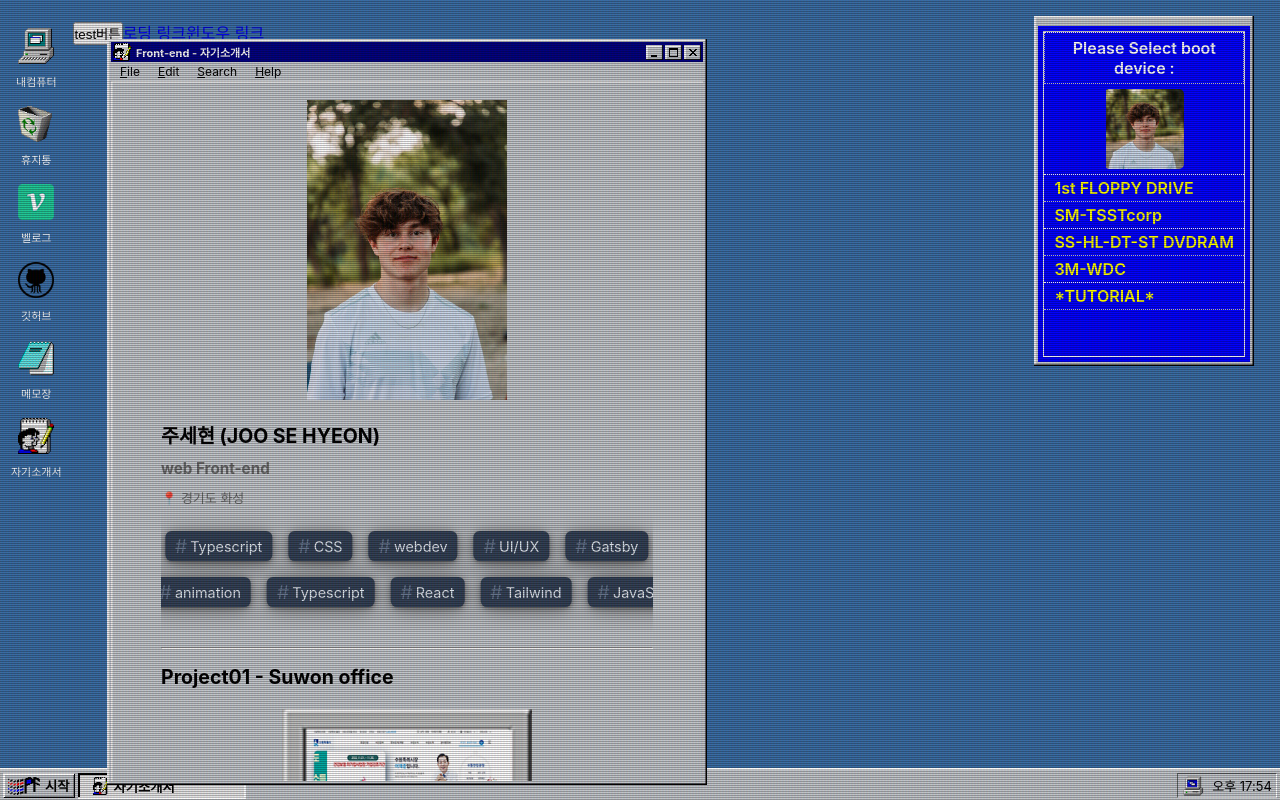
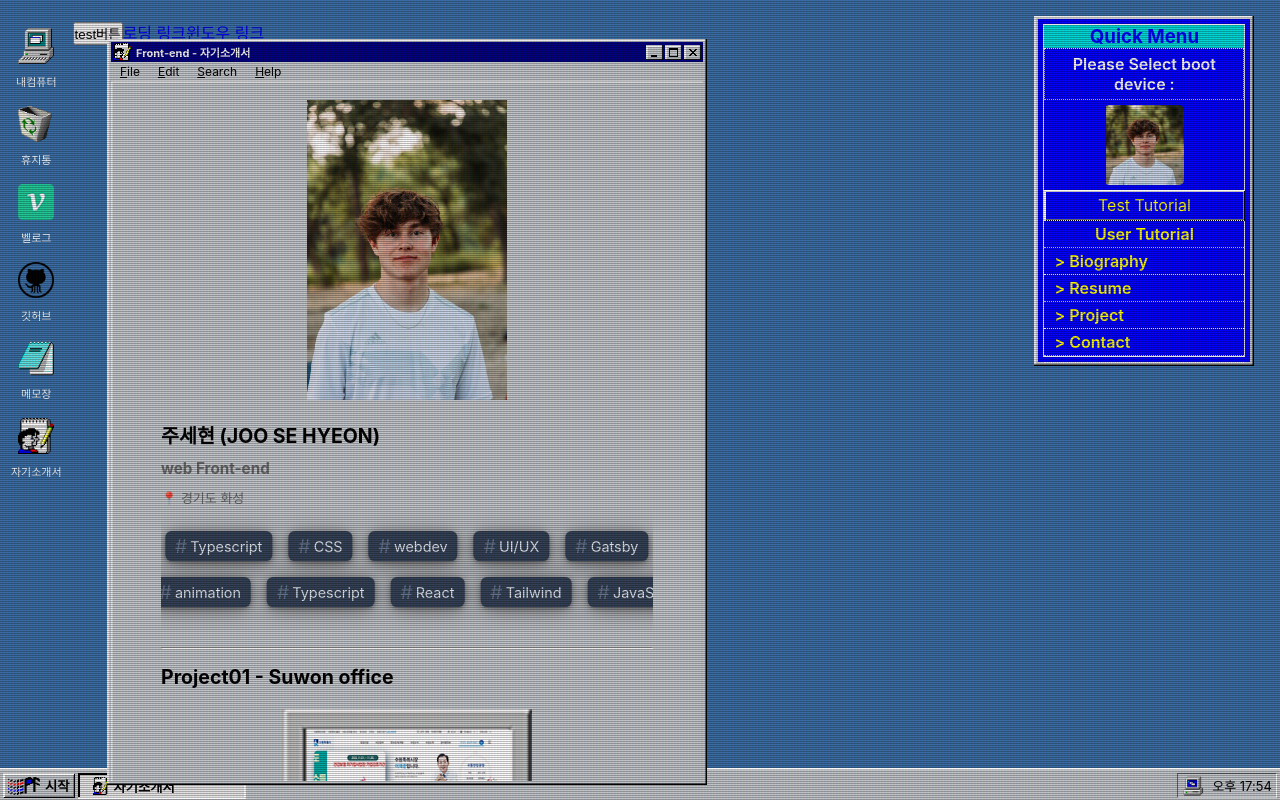
Before and after one commit to NuyHesHUB/portfolio98, a React (Create React App) app: page /Windows in a window 1280 px wide. Built offline with nearby package versions, Linux system fonts and the light colour scheme.

Commit message:
23.03.24

```diff
--- a/src/components/Button.js
+++ b/src/components/Button.js
@@ -54,6 +54,7 @@ const StyledButton = styled.button`
 `;
 
 function Button({ id, children, pressed, clicked, pad }) {
+  /* console.log(pressed); */
   return (
     <StyledButton onClick={clicked} pressed={pressed} id={id}>
       <StyledButtonInside pad={pad}>{children}</StyledButtonInside>
--- a/src/components/Dockbar/DockbarGroup.js
+++ b/src/components/Dockbar/DockbarGroup.js
@@ -28,6 +28,7 @@ const StyledGroup = styled.div`
 
 function DockbarGroup({showStart, notepad, resume, about, deleted, onStartClick, onNotepadClick, onResumeClick, onAboutClick, onDeletedClick}){
     /* console.log(resume.maximized); */
+    /* console.log('showStart',showStart); */
     const notepadButton = notepad.show?
         <Button
             id="notepad-button"
@@ -94,6 +95,7 @@ function DockbarGroup({showStart, notepad, resume, about, deleted, onStartClick,
                 <span>휴지통</span>
             </div>
         </Button> : null;
+
     return (
         <StyledDockbarGroup>
             <StyledGroup>
--- a/src/components/Windows/Profile.jsx
+++ b/src/components/Windows/Profile.jsx
@@ -1,6 +1,10 @@
 import React from 'react';
 import styled from 'styled-components';
 import ProfileIMG from '../../assets/resume-img/profile.jpg'
+import {connect} from 'react-redux'
+import { startTutorialClicked } from '../../store/actions/actions'
+import Tutorial from './Tutorial';
+/* import Button from '../Button'; */
 
 const ProfileFrame=styled.div`
     width: 220px;
@@ -14,7 +18,7 @@ const ProfileFrame=styled.div`
     position: absolute;
     top: 2%;
     right: 2%;
-    padding-top: 10px;
+    /* padding-top: 30px; */
 `
 const ProfileWrap=styled.div`
     width: 100%;
@@ -59,36 +63,120 @@ const ProfileWrap=styled.div`
             color: yellow;
             font-weight: 600;
             padding: 3px 10px;
-            &:last-child{
-                animation: tutorial .5s infinite;
+            &:first-child{
+                animation: tutorial 1s infinite;
             }
             &:hover{
                 background: #ededed;
                 color: blue;
             }
             @keyframes tutorial {
-                0% {color: red}
-                100% {color: yellow;}
+                0%{color: red}
+                50% {color: yellow;}
+                100% {color: red;}
             }
         }
     }
 `
+/* function Button ({pressed}){
+    return <Button pressed={pressed}/>
+} */
+const StyledButtonInside = styled.div`
+  border: 1px dotted transparent;
+  /* padding: 0 ${props => props.pad ? props.pad + 'px' : '10px'}; */
+  height: 100%;
+  width: 100%;
+  text-align: center;
+  display: flex;
+  flex-direction: column;
+  justify-content: center;
+  /* width: ${props => props.pad ? `auto` : `160px`}; */
 
-const Profile = () => {
+  div {
+    display: flex;
+
+    span, b {
+      display: flex;
+      flex-direction: column;
+      justify-content: center;
+      padding-left: 3px;
+    }
+  }
+`;
+const StyledTutoBtn = styled.div`
+  /* box-shadow: rgb(255, 255, 255) 1px 1px 0px 1px inset,
+    rgb(134, 138, 142) 0px 0px 0px 1px inset, rgb(0, 0, 0) 1px 1px 0px 0px;
+  border: none;
+  padding: 3px;
+  background: rgb(195, 199, 203);
+  margin-right: 4px;
+  height: 100%; */
+  width: 100%;
+  height: 30px;
+  background: blue;
+  box-shadow: rgb(255, 255, 255) 1px 1px 0px 1px inset,
+    rgb(134, 138, 142) 0px 0px 0px 1px inset, rgb(0, 0, 0) 1px 1px 0px 0px;
+  color:yellow;
+
+
+  ${props => props.pressed ? `
+    box-shadow: rgb(255, 255, 255) 1px 1px 0 1px, rgb(0, 0, 0) 1px 1px 0px 1px inset !important;
+    font-weight: bold;
+    background-color: #blue !important;
+    padding: 4px 2px 2px 4px;
+  `: ``};
+
+  &:focus {
+    box-shadow: rgb(255, 255, 255) 1px 1px 0px 1px inset,
+      rgba(0, 0, 0, 0.4) 0px 0px 0 1.5px inset, rgb(0, 0, 0) 1px 1px 0px 1px;
+  }
+
+  &:active {
+    box-shadow: rgb(255, 255, 255) 1px 1px 0 1px, rgb(0, 0, 0) 1px 1px 0px 1px inset !important;
+    padding: 4px 2px 2px 4px;
+  }
+
+  &:focus ${StyledButtonInside} {
+    border-color: black;
+  }
+`;
+
+function TutoBtn({ id, children, pressed, clicked, pad}){
+    return(
+        <StyledTutoBtn onClick={clicked} pressed={pressed} id={id}>
+            <StyledButtonInside>Test Tutorial</StyledButtonInside>
+        </StyledTutoBtn>
+    )
+}
+
+function Profile({showTutorial, onTutorialClick}){
+    console.log('showTutorial',showTutorial);
+    console.log('onTutorialClick',onTutorialClick);
+    /* const tutorialButton = showTutorial ?
+        <Tutorial/> : null; */
     return (
         <ProfileFrame>
             <ProfileWrap>
                 <div>
+                    <h3 style={{textAlign:'center',background:'rgb(0,216,215)', color:'blue'}}>Quick Menu</h3>
                     <p className='title'>Please Select boot device :</p>
                     <div className='picture'>
                        <div style={{backgroundImage:`url(${ProfileIMG})`}}></div>
                     </div>
+                    <TutoBtn
+                            id="StartTutorial"
+                            clicked={()=>onTutorialClick()}
+                            pressed={showTutorial}
+                            pad="0"
+                        >
+                        </TutoBtn>
                     <ul>
-                        <li>1st FLOPPY DRIVE</li>
-                        <li>SM-TSSTcorp</li>
-                        <li>SS-HL-DT-ST DVDRAM</li>
-                        <li>3M-WDC</li>
-                        <li>*TUTORIAL*</li>
+                        <li style={{textAlign:'center'}}>User Tutorial</li>
+                        <li>&gt; Biography</li>
+                        <li>&gt; Resume</li>
+                        <li>&gt; Project</li>
+                        <li>&gt; Contact</li>
+                        <li></li>
                     </ul>
                 </div>
             </ProfileWrap>
@@ -96,4 +184,15 @@ const Profile = () => {
     );
 };
 
-export default Profile;
+const mapStateToProps = (state) => {
+    return{
+        showTutorial: state.showTutorial,
+    }
+}
+const mapDispatchToProps = (dispatch) => {
+    return {
+        onTutorialClick: () => dispatch(startTutorialClicked())
+    }
+}
+
+export default connect(mapStateToProps, mapDispatchToProps)(Profile);
--- /dev/null
+++ b/src/components/Windows/Tutorial.jsx
@@ -0,0 +1,120 @@
+import React from 'react';
+import styled from 'styled-components';
+const StyledTutorial = styled.div`
+    width: 100vw;
+    height: 100vh;
+    position: absolute;
+    top: 0;
+    left: 0;
+    background: rgba(0,0,0,.5);
+    z-index: 999;
+    .dockbar_content{
+        position: absolute;
+        bottom: 79px;
+        left: 86px;
+        color: #ededed;
+        font-weight: 400;
+        font-size: 16px;
+        &::after{
+            position: absolute;
+            top: 27px;
+            left: -48px;
+            width: 3px;
+            height: 61px;
+            content: "";
+            background: #ededed;
+        }
+        &::before{
+            position: absolute;
+            top: 27px;
+            left: -47px;
+            width: 60px;
+            height: 3px;
+            content: '';
+            background: #ededed;
+        }
+    }
+`
+const Dockbar = styled.div`
+    position: absolute;
+    bottom: 0px;
+    left: 0px;
+    z-index: 999;
+    width: 80px;
+    height: 30px;
+    /* background: red; */
+    border: 3px solid #ededed;
+    animation: tutorial1 2s infinite;
+    /* &::after{
+        position: absolute;
+        top: -102px;
+        left: 35px;
+        width: 3px;
+        height: 100px;
+        content: '';
+        background: #ededed;
+    }
+    &::before{
+        position: absolute;
+        top: -139px;
+        left: 69px;
+        width: 3px;
+        height: 71px;
+        content: '';
+        background: #ededed;
+        rotate: 90deg;
+    } */
+    @keyframes tutorial1 {
+        0%,
+        100%{opacity:1}
+        50%{opacity:0}
+    }
+`
+const QuickMenu = styled.div`
+    position: absolute;
+    top: 15px;
+    right: 22px;
+    z-index: 999;
+    width: 225px;
+    height: 356px;
+    border: 3px solid #ededed;
+    animation: tutorial2 2s infinite;
+    @keyframes tutorial2 {
+        0%,
+        100%{opacity:1}
+        50%{opacity:0}
+    }
+`
+const Icons = styled.div`
+    position: absolute;
+    top: 16px;
+    left: 4px;
+    z-index: 999;
+    width: 70px;
+    height: 470px;
+    border: 3px solid #ededed;
+    animation: tutorial3 2s infinite;
+    @keyframes tutorial3 {
+        0%,
+        100%{opacity:1}
+        50%{opacity:0}
+    }
+`
+
+const Tutorial = () => {
+    return (
+        <StyledTutorial>
+            <Dockbar>
+            </Dockbar>
+            <div className='dockbar_content'>
+                    <p>
+                    &#x27A4;시작 메뉴 포트폴리오 프로젝트 깃허브 , 블로그 메뉴가 있습니다.
+                    </p>
+                </div>
+            <QuickMenu></QuickMenu>
+            <Icons></Icons>
+        </StyledTutorial>
+    );
+};
+
+export default Tutorial;
--- a/src/components/Windows/Windows.js
+++ b/src/components/Windows/Windows.js
@@ -13,6 +13,7 @@ import Deleted from './Deleted'
 
 import Profile from './Profile';
 
+import Tutorial from './Tutorial';
 
 import startup from '../../assets/sounds/startup.mp3'
 import { Container } from '../../styles/Container';
@@ -32,7 +33,7 @@ const StyledWindows=styled.div`
 `
 
 
-function Windows({notepadVisible, resumeVisible, aboutVisible, deletedVisible}){
+function Windows({notepadVisible, resumeVisible, aboutVisible, tutorialVisible,deletedVisible}){
     const [audio] = useState(new Audio(startup));
     useEffect(() => {
       window.addEventListener('contextmenu', contextDisable);
@@ -57,6 +58,7 @@ function Windows({notepadVisible, resumeVisible, aboutVisible, deletedVisible}){
     const resumeDisplay = resumeVisible ? <Resume/> : null;
     const aboutDisplay = aboutVisible ? <About/> : null;
     const deletedDisplay = deletedVisible ? <Deleted/> : null ;
+    const tutorialDisplay = tutorialVisible ? <Tutorial/> : null;
 /*     const Fullscreen = useFullscreen();
     const { element, triggerFull, exitFull } = Fullscreen; */
 
@@ -82,6 +84,7 @@ function Windows({notepadVisible, resumeVisible, aboutVisible, deletedVisible}){
             {resumeDisplay}
             {aboutDisplay}
             {deletedDisplay}
+            {tutorialDisplay}
             <button onClick={linkfn}>test버튼</button>
             <Link to={`/loading`}>로딩 링크</Link>
             <Link to={`/windows`}>윈도우 링크</Link>
@@ -98,6 +101,7 @@ const mapStateToProps=(state)=>{
         resumeVisible: state.resume.show,
         aboutVisible: state.about.show,
         deletedVisible: state.deleted.show,
+        tutorialVisible: state.showTutorial,
     }
 }
 
--- a/src/store/actions/actionTypes.js
+++ b/src/store/actions/actionTypes.js
@@ -15,6 +15,7 @@ export const SHUT_DOWN = 'SHUT_DOWN';
 \*----------------------------------------*/
 export const START_BUTTON_CLICKED = 'START_BUTTON_CLICKED';
 export const START_MENU_BLUR = 'START_MENU_BLUR';
+export const START_TUTORIAL_CLICKED = 'START_TUTORIAL_CLICKED'
 
 
 /*----------------------------------------*\
--- a/src/store/actions/actions.js
+++ b/src/store/actions/actions.js
@@ -31,6 +31,12 @@ export function shutDown() {
 export function startButtonClicked() {
   return {
     type: actionTypes.START_BUTTON_CLICKED
+  }
+}
+
+export function startTutorialClicked() {
+  return {
+    type: actionTypes.START_TUTORIAL_CLICKED
   }
 }
 
--- a/src/store/reducers/reducer.js
+++ b/src/store/reducers/reducer.js
@@ -7,6 +7,7 @@ const initialState = {
   /* systemLoading: false, */
   showStart: false,
   showModal: false,
+  showTutorial: false,
   about: {
     show: false,
     blurred: false,
@@ -94,6 +95,12 @@ const reducer = (state = initialState, action) => {
           blurred: true
         },
         showStart: !state.showStart
+      }
+
+    case actionTypes.START_TUTORIAL_CLICKED:
+      return{
+        ...state,
+        showTutorial: !state.showTutorial
       }
 
     case actionTypes.START_MENU_BLUR:
```
